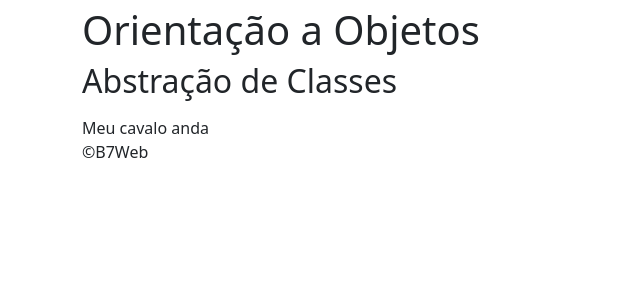
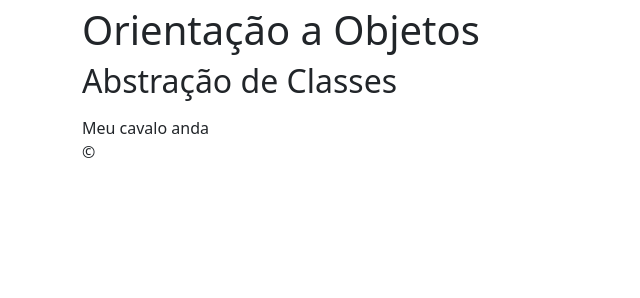
Before and after one commit to marcoscarvalho-tk/php-course, a PHP site: page /_index.php in a window 1280 px wide. Shown: the part 50-348 px from the top of the page, without its empty margins (0-640 px from the left). Run offline with PHP 8.4, Linux system fonts and the light colour scheme; some libraries are stand-ins or nearby versions.

Commit message:
update _classesAbstracao/_index.php

```diff
--- a/_classesAbstracao/_index.php
+++ b/_classesAbstracao/_index.php
@@ -25,7 +25,7 @@
             // este processo pode/deve ser feita em uma pg separada.
             // para acessar a mesma basta fazer um 'require' com o nome da pg
 
-            # o conceito de abistração visa introduzir o uso de uma função/metodo comum.
+            # o conceito de abstração visa introduzir o uso de uma função/metodo comum.
             # ou seja, uma classe "cavalo" executa uma função de uma classe "animal" por ex.
             # sendo assim cada classe herda e executa a função da classe "Animal"
 
@@ -51,7 +51,7 @@
         ?>
         </section>
         <footer>
-            <p>&copy;B7Web</p>
+            <p>&copy;</p>
         </footer>
     </div>
 
```
